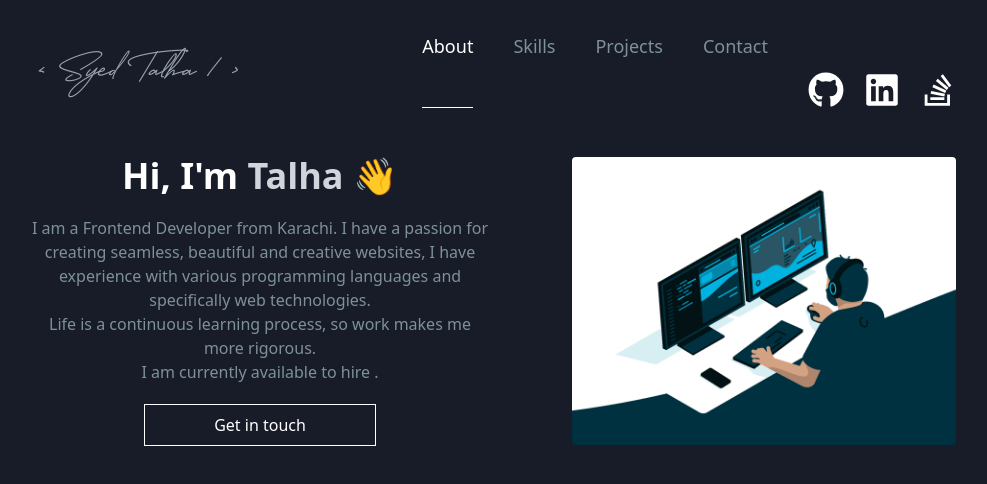
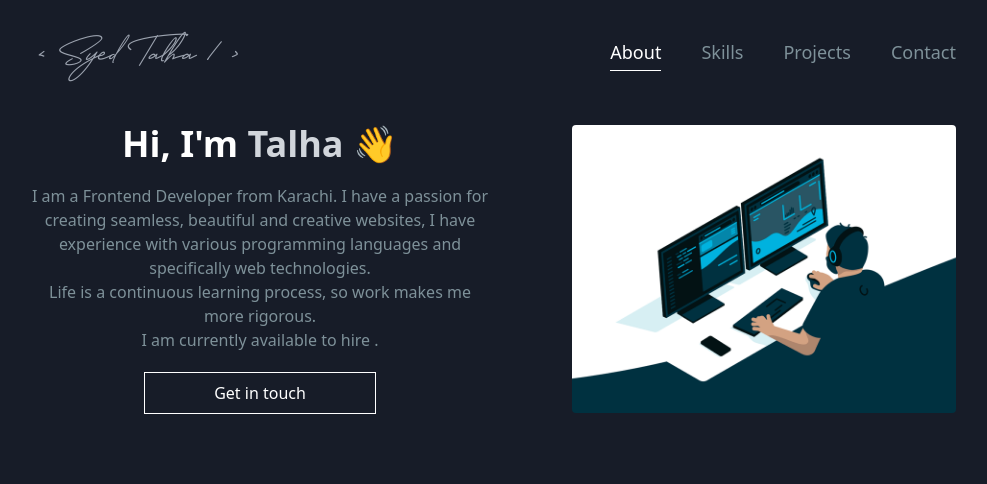
Before and after one commit to talhashah-dev/portfolio, a React (Create React App) app: page / in a window 1280 px wide. Shown: the top 484 px of the page, without its empty margins (148-1135 px from the left). Built offline with nearby package versions, Linux system fonts and the light colour scheme.

Commit message:
fixed navbar social icons issue in mobile screen

```diff
--- a/src/pages/Navbar.jsx
+++ b/src/pages/Navbar.jsx
@@ -31,7 +31,7 @@ function Navbar() {
             <Link to="/skills" className={`text-[#7e9199] hover:text-white pb-1 hover:border-b text-lg transition-all ${active === 1 ? "active" : "deactive"}`} onClick={() => handleLinkClick(1)}>Skills</Link>
             <Link to="/projects" className={`text-[#7e9199] hover:text-white pb-1 hover:border-b text-lg transition-all ${active === 2 ? "active" : "deactive"}`} onClick={() => handleLinkClick(2)}>Projects</Link>
             <Link to="/contact" className={`text-[#7e9199] hover:text-white pb-1 hover:border-b text-lg transition-all ${active === 3 ? "active" : "deactive"}`} onClick={() => handleLinkClick(3)}>Contact</Link>
-            <div className="flex justify-center gap-5 mt-10">
+            <div className="justify-center gap-5 mt-10 hidden max-[426px]:flex">
               <a href="https://github.com/talhashah-dev" target="_black" className="text-4xl cursor-pointer " >
                 <FaGithub />
               </a>
```
